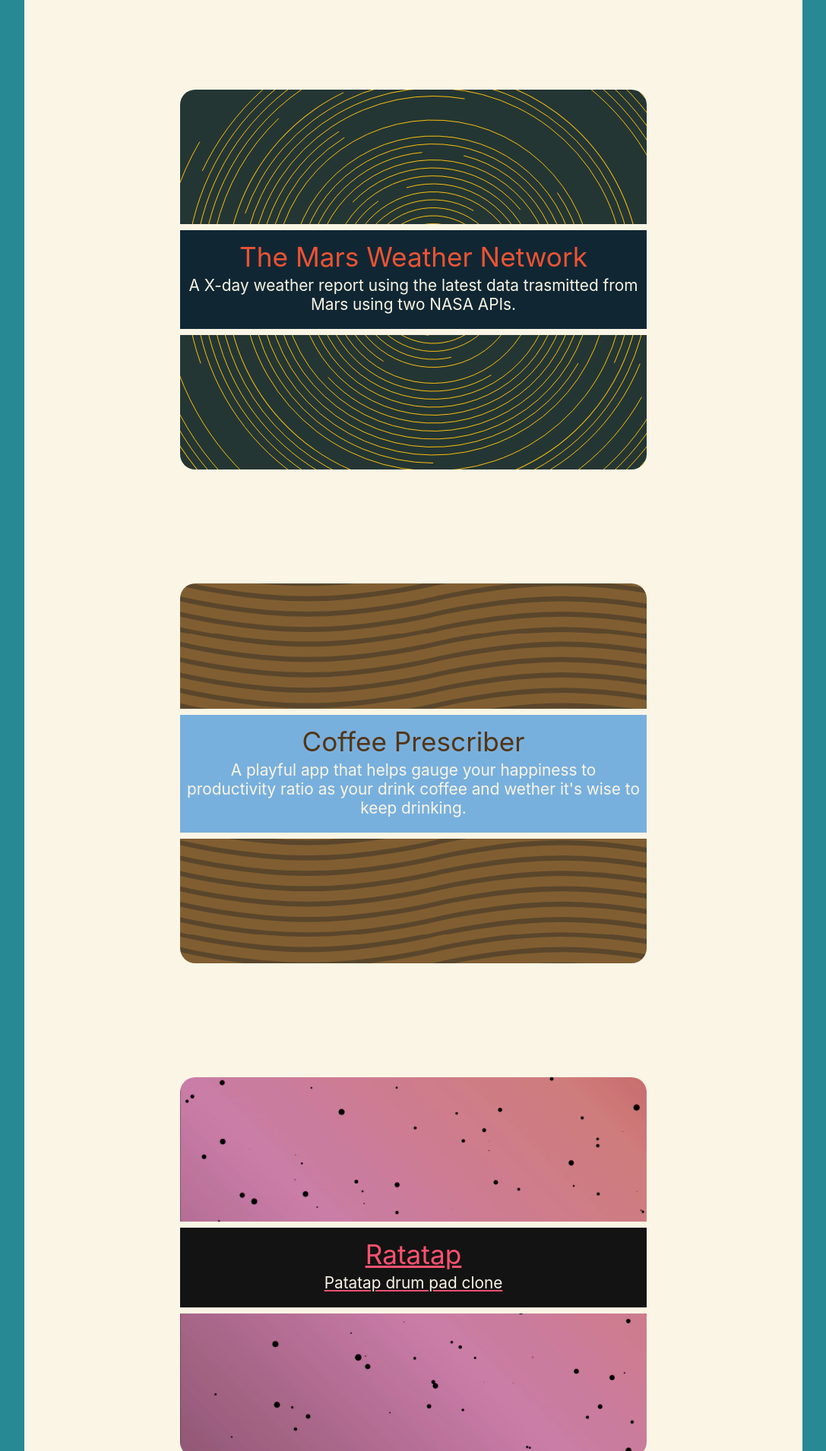
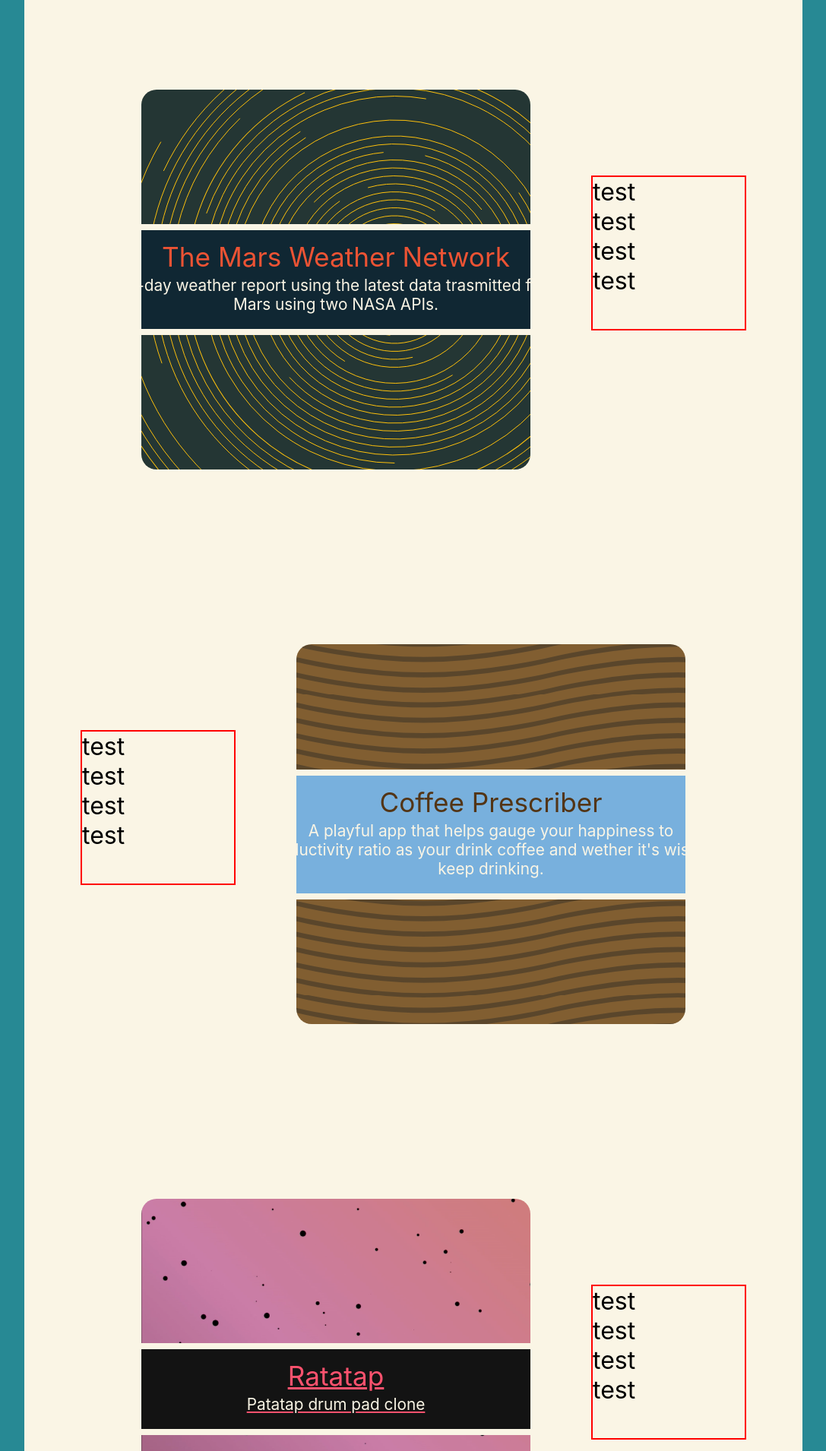
Before and after one commit to ppduss/portfolio, a React (Create React App) app: page / in a window 1280 px wide. Shown: the part 530-2440 px from the top of the page at 76% size, without its empty margins (96-1183 px from the left). Built offline with nearby package versions, Linux system fonts and the light colour scheme.

Commit message:
Adding buttons

```diff
--- a/src/Portfolio/Portfolio.scss
+++ b/src/Portfolio/Portfolio.scss
@@ -241,7 +241,8 @@
 .project_container {
   display: flex;
   flex-direction: column;
-  align-items: center;
+  flex-wrap: wrap;
+  align-items: left;
   width: 100%;
   height: auto;
   background-image: linear-gradient($col2d, $col2d);
@@ -258,7 +259,7 @@
 }
 .project {
   display: flex;
-  margin-top: 80px;
+  margin: 80px;
   height: 220px;
   width: 90%;
   justify-content: center;
@@ -278,7 +279,7 @@
   }
   @media (min-width: 992px){
     margin-top: 150px;
-    width: 60%;
+    width: 50%;
     height: 500px;
   }
 }
@@ -308,3 +309,17 @@
   background-size: cover;
   animation: openSesame 3s;
 }
+
+.tools {
+  color: black;
+  font-size: 2rem;
+  width: 200px;
+  height: 200px;
+  border: 2px solid red;
+}
+.block {
+  width: 100%;
+  justify-content: center;
+  display: flex;
+  align-items: center;
+}
--- a/src/Portfolio/index.jsx
+++ b/src/Portfolio/index.jsx
@@ -20,11 +20,26 @@
       <div id="transition2"></div>
       <div id="transition3"></div>
       <div className="project_container">
+        <div className="block">
           <div className="project" id="Mars">
            <div id="marsBox">
             <div className="title ">The Mars Weather Network</div>
             <div className="subtitle">A X-day weather report using the latest data trasmitted from Mars using two NASA APIs.</div>
             </div>
+          </div>
+          <div className="tools" >
+            <div>test</div>
+            <div>test</div>
+            <div>test</div>
+            <div>test</div>
+          </div>
+        </div>
+        <div className="block">
+          <div className="tools">
+            <div>test</div>
+            <div>test</div>
+            <div>test</div>
+            <div>test</div>
           </div>
           <div className="project" id="Coffee">
            <div id="coffeeBox">
@@ -32,16 +47,33 @@
             <div className="subtitle">A playful app that helps gauge your happiness to productivity ratio as your drink coffee and wether it's wise to keep drinking.</div>
           </div>
         </div>
+        </div>
+        <div className="block">
           <div className="project" id="Ratatap">
             <a href="https://youtu.be/OX1kVVcx0Xw" id="photoBox">
             <div className="title "> Ratatap </div>
             <div className="subtitle"> Patatap drum pad clone</div>
             </a>
           </div>
+          <div className="tools">
+            <div>test</div>
+            <div>test</div>
+            <div>test</div>
+            <div>test</div>
+          </div>
+        </div>
+        <div className="block">
+        <div className="tools">
+            <div>test</div>
+            <div>test</div>
+            <div>test</div>
+            <div>test</div>
+        </div>
         <div className="project" id="Photo">
           <div id="photoBox">
             <div className="title "> Combustion Photography</div>
             <div className="subtitle">Photography portfolio made exclusively using Adobe Creative Cloud applications.</div>
+          </div>
           </div>
         </div>
         <div className="footer">This is the footer</div>
```
Lines whose indentation alone changed are shown as unchanged.
